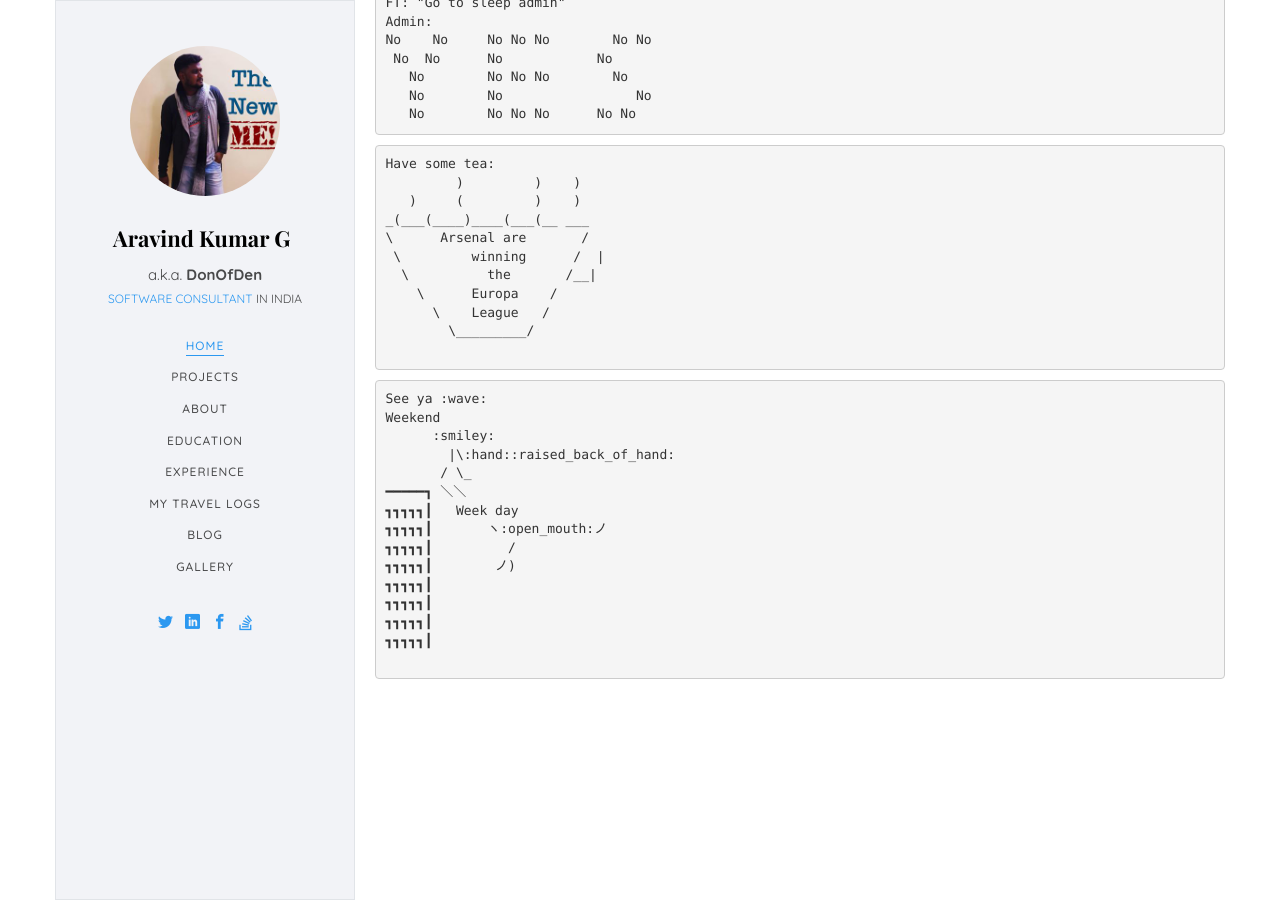
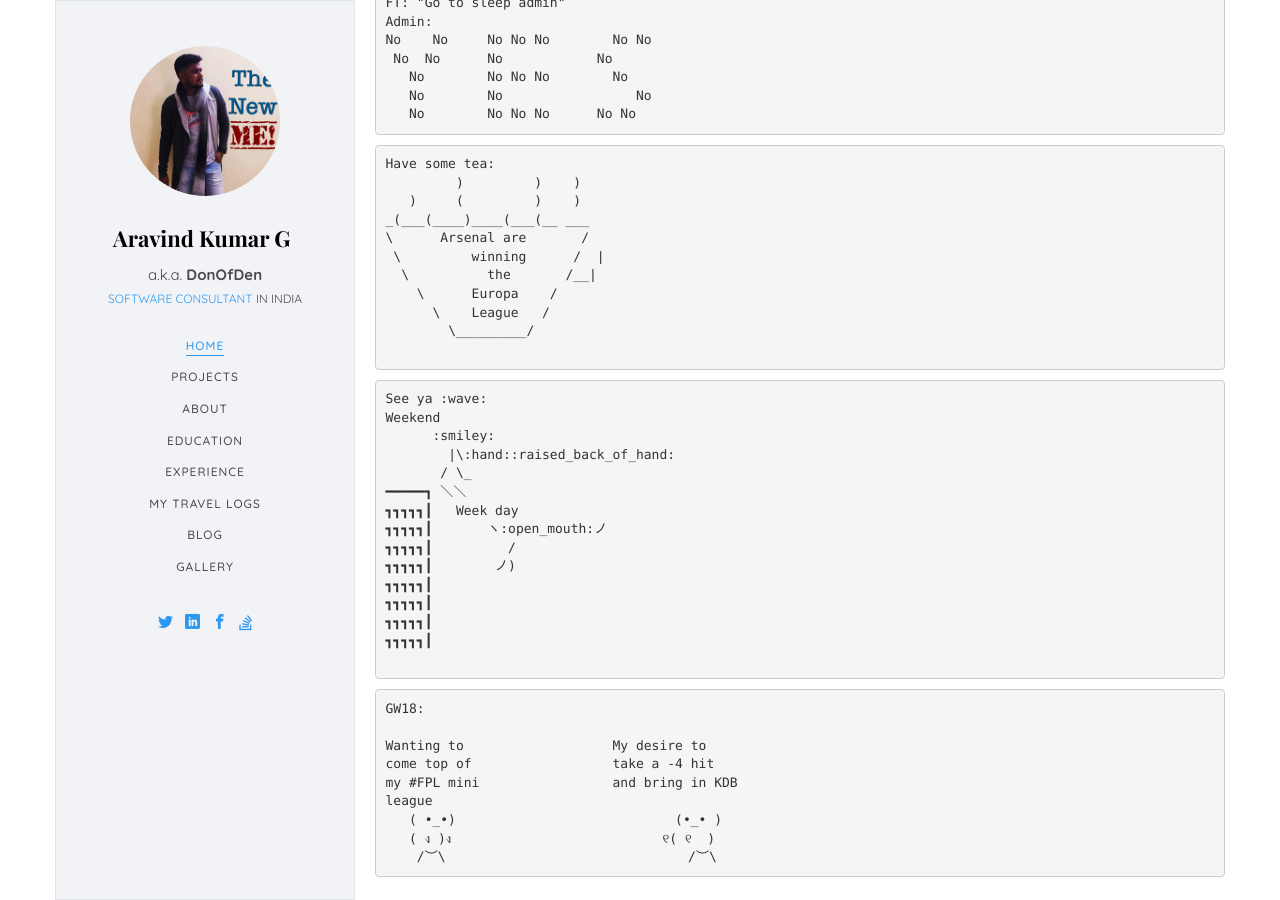
Before and after one commit to donofden/donofden.github.io, a Jekyll site: the page built from _posts/2019-11-07-twitter-text-art.md, in a window 1280 px wide and 900 px high, scrolled down 1804 px. Built offline with Jekyll 4.4.1, drawn with Linux system fonts in a browser that asks for light colours; emoji names are drawn with the system emoji font; some web fonts are replaced.

Commit message:
Update Blog

````diff
--- a/_posts/2019-11-07-twitter-text-art.md
+++ b/_posts/2019-11-07-twitter-text-art.md
@@ -128,3 +128,15 @@ Weekend
 ┓┓┓┓┓┃
 
 ```
+
+```
+GW18:
+
+Wanting to                   My desire to
+come top of                  take a -4 hit
+my #FPL mini                 and bring in KDB
+league
+   ( •_•)                            (•_• )
+   ( ง )ง                           ୧( ୧  )
+    /︶\                               /︶\
+```
````
